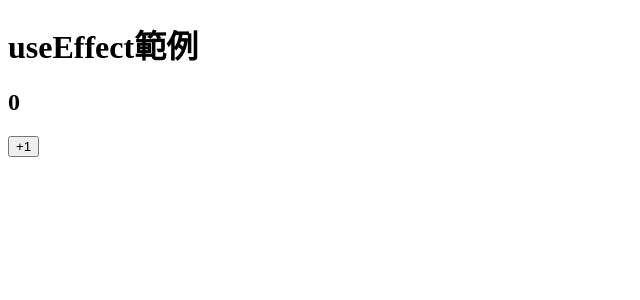
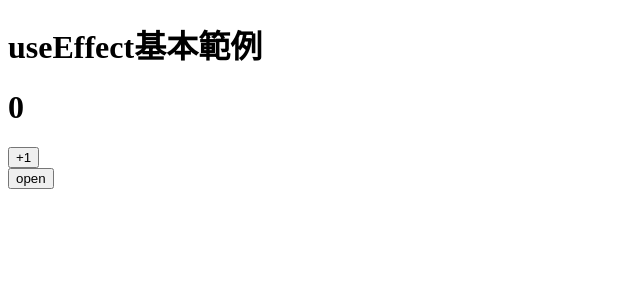
Before and after one commit to XuanYing0915/react_class_base, a Next.js app: page /course/effect-basic in a window 1280 px wide. Shown: the top 300 px of the page, without its empty margins (0-640 px from the left). Built offline with nearby package versions, Linux system fonts and the light colour scheme.

Commit message:
useEffect基本範例-回傳螢幕長寬(防抖動)

```diff
--- a/pages/course/effect-basic.js
+++ b/pages/course/effect-basic.js
@@ -1,27 +1,55 @@
-import React, { useEffect, useState } from 'react'
+import { useEffect, useState } from 'react'
 
 export default function EffectBasic() {
-  const [N, setN] = useState(0)
-  // 每次render都會執行的樣式(少用)
+  const [count, setCount] = useState(0)
+  const [open, setOpen] = useState(false)
+
+  //每次render都會執行(很少用到的樣式)
   useEffect(() => {
-    console.log('每次render會執行到這邊')
+    console.log('每次render都會執行到這裡')
   })
-  //   didMount(after first render)
-  //   第一次渲染'後'執行,之後不會再執行
+
+  // didMount(after first render)
+  // 第一次渲染"後"執行一次，之後不會再執行(常用到的樣式)
   useEffect(() => {
-    console.log('第一次渲染"後"執行,之後不會再執行')
+    console.log('第一次渲染"後"執行一次，之後不會再執行')
   }, [])
+  // ^^這裡沒有加入任何相依變數，代表不與任何變數相依，即預設行為模式
+
+  // didMount + didUpdate(after update)
+  useEffect(() => {
+    console.log('第一次渲染"後"執行一次 + 之後open狀態有改變"後"會執行這裡')
+  }, [open])
+  // ^^^^^^ 這裡加入了open狀態，相當於監聽open狀態有變化(change)時，才會執行
+
+  // didMount + willUnmount(很少用到的樣式，只會搭配在特定情況下使用)
+  useEffect(() => {
+    window.addEventListener('resize', function () {
+      console.log(window.innerWidth, window.innerHeight)
+    })
+
+    // 函式的回傳值會是另個函式，通常稱為cleanup(清理函式)
+    return () => {
+      //willUnmount
+      window.removeEventListener('resize', function () {
+        console.log(window.innerWidth, window.innerHeight)
+      })
+    }
+  }, [])
+
   return (
     <>
-      <h1>useEffect範例</h1>
-      <h2>{N}</h2>
+      <h1>useEffect基本範例</h1>
+      <h1>{count}</h1>
       <button
         onClick={() => {
-          setN(N + 1)
+          setCount(count + 1)
         }}
       >
         +1
       </button>
+      <br />
+      <button onClick={() => setOpen(!open)}>open</button>
     </>
   )
 }
```
